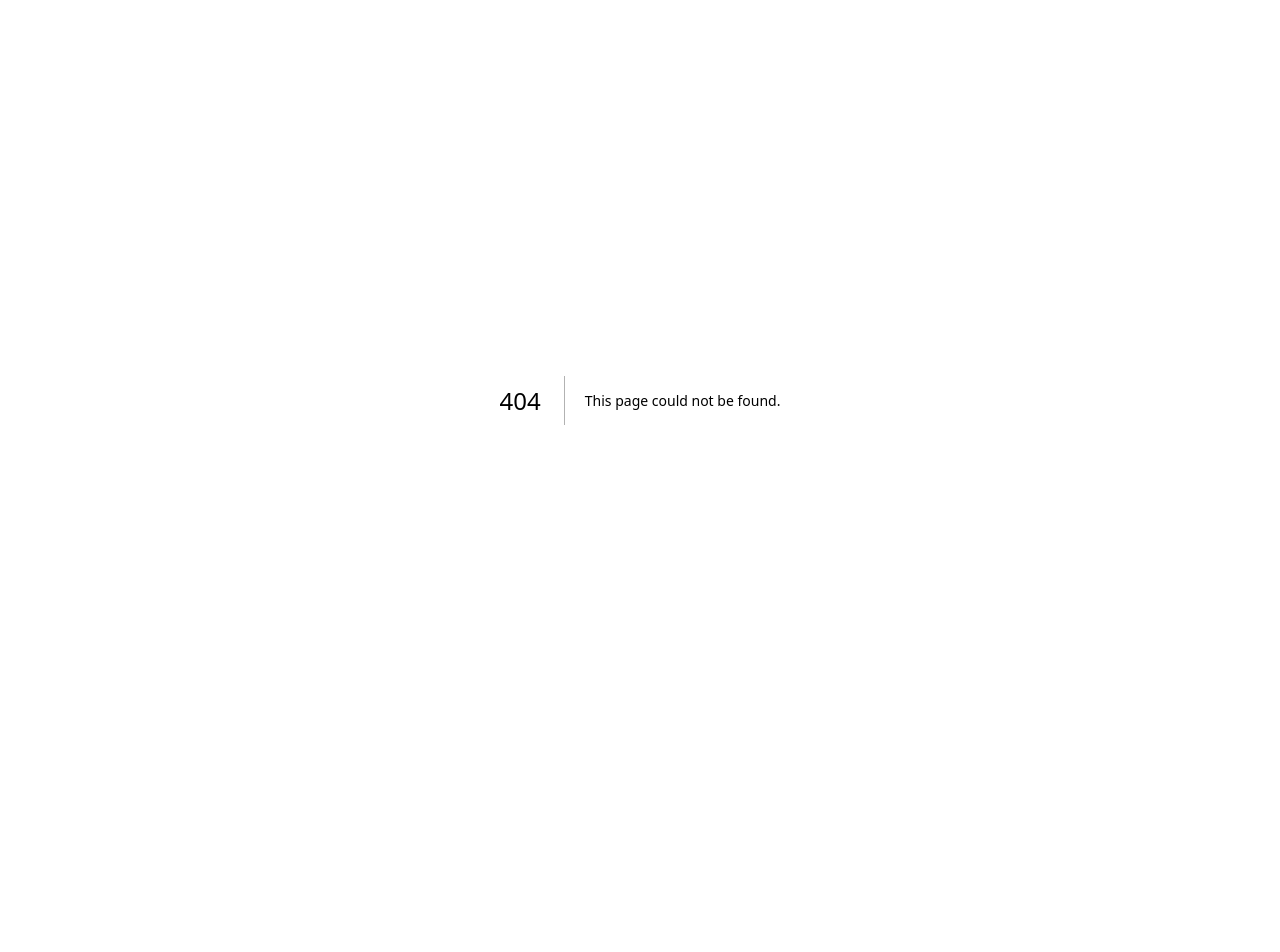
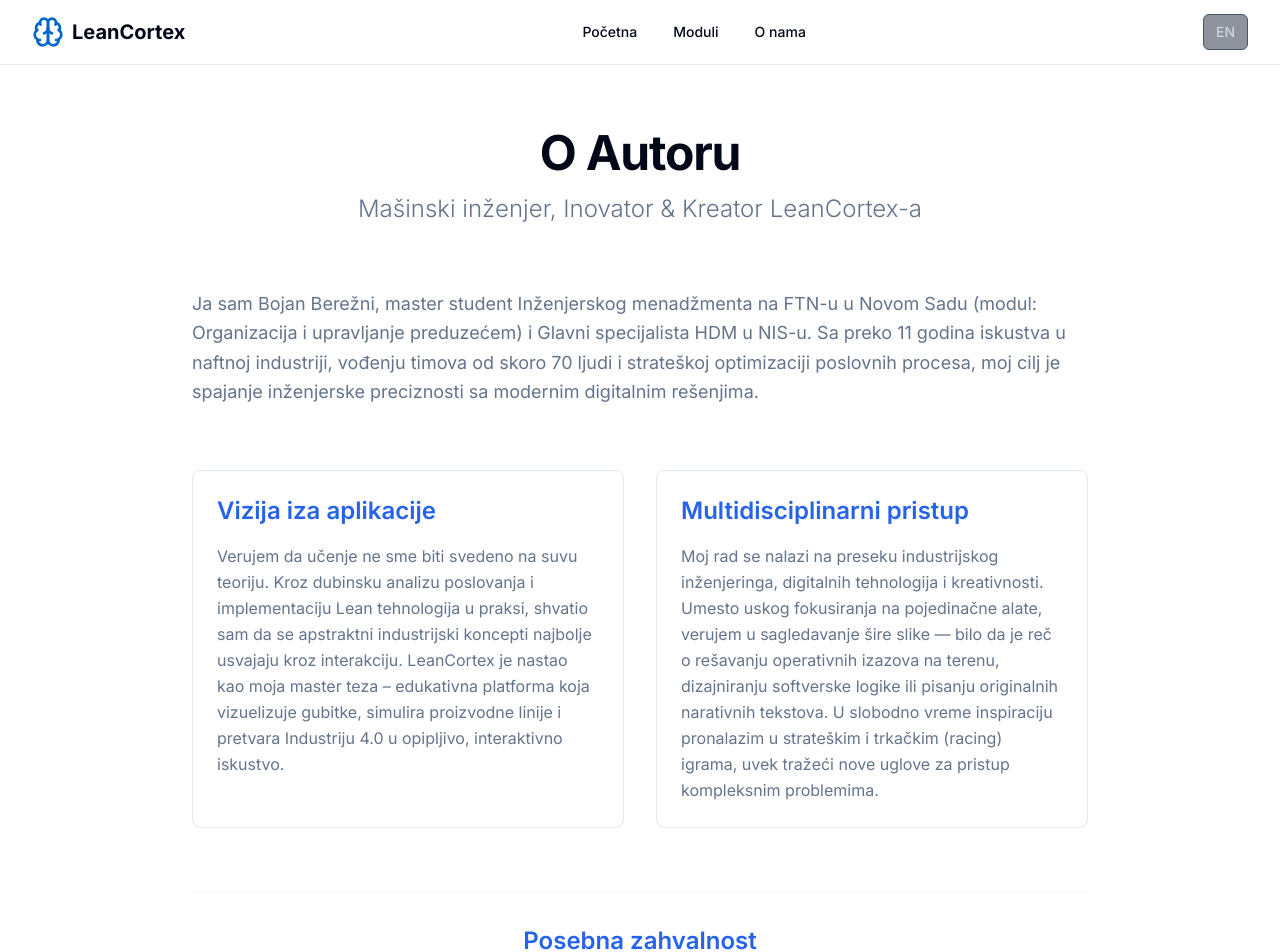
Before and after one commit to BBerezni/LeanCortex, a Next.js app: page /o-nama in a window 1280 px wide. Before the commit this address had no page. Shown: the top 952 px of the page. Before the commit the page ends 800 px from the top, so only its background shows below. Built offline with nearby package versions, Linux system fonts and the light colour scheme.

Commit message:
feat(o-nama): add personal 'About' page with professional bio, vision, and dedication, and update module count on landing page

```diff
--- /dev/null
+++ b/src/app/o-nama/page.tsx
@@ -0,0 +1,93 @@
+'use client';
+
+import { MainLayout } from '@/components/layout/main-layout';
+import { useLanguage } from '@/context/LanguageContext';
+
+const content = {
+  sr: {
+    pageTitle: 'O Autoru',
+    role: 'Mašinski inženjer, Inovator & Kreator LeanCortex-a',
+    intro: 'Ja sam Bojan Berežni, master student Inženjerskog menadžmenta na FTN-u u Novom Sadu (modul: Organizacija i upravljanje preduzećem) i Glavni specijalista HDM u NIS-u. Sa preko 11 godina iskustva u naftnoj industriji, vođenju timova od skoro 70 ljudi i strateškoj optimizaciji poslovnih procesa, moj cilj je spajanje inženjerske preciznosti sa modernim digitalnim rešenjima.',
+    visionTitle: 'Vizija iza aplikacije',
+    visionText: 'Verujem da učenje ne sme biti svedeno na suvu teoriju. Kroz dubinsku analizu poslovanja i implementaciju Lean tehnologija u praksi, shvatio sam da se apstraktni industrijski koncepti najbolje usvajaju kroz interakciju. LeanCortex je nastao kao moja master teza – edukativna platforma koja vizuelizuje gubitke, simulira proizvodne linije i pretvara Industriju 4.0 u opipljivo, interaktivno iskustvo.',
+    skillsTitle: 'Multidisciplinarni pristup',
+    skillsText: 'Moj rad se nalazi na preseku industrijskog inženjeringa, digitalnih tehnologija i kreativnosti. Umesto uskog fokusiranja na pojedinačne alate, verujem u sagledavanje šire slike — bilo da je reč o rešavanju operativnih izazova na terenu, dizajniranju softverske logike ili pisanju originalnih narativnih tekstova. U slobodno vreme inspiraciju pronalazim u strateškim i trkačkim (racing) igrama, uvek tražeći nove uglove za pristup kompleksnim problemima.',
+    dedicationTitle: 'Posebna zahvalnost',
+    dedicationText: 'Ovaj projekat nosi moje ime, ali iza njega stoji neizmerna podrška moje supruge Sanje. Hvala joj što je bila moj oslonac i vetar u leđa tokom svih neprospavanih noći koje sam balansirao između NIS-a, ispita na FTN-u i kucanja koda za LeanCortex, dok su naše dve devojčice spavale i sanjale u susednoj sobi.',
+  },
+  en: {
+    pageTitle: 'About the Author',
+    role: 'Mechanical Engineer, Innovator & Creator of LeanCortex',
+    intro: "I'm Bojan Berežni, a Master's student in Engineering Management (module: Organization and Enterprise Management) at FTN Novi Sad and a Lead Well Testing Specialist at NIS. With over 11 years of experience in the oil and gas industry, managing large teams, and driving strategic business process optimization, my goal is to bridge engineering precision with modern digital solutions.",
+    visionTitle: 'The Vision',
+    visionText: 'I believe learning shouldn\'t be confined to dry theory. Through deep business analysis and hands-on Lean implementation, I realized that abstract industrial concepts are best absorbed through interaction. LeanCortex was born as my Master\'s thesis—an educational platform that visualizes waste, simulates production lines, and turns Industry 4.0 into a tangible, interactive experience.',
+    skillsTitle: 'Multidisciplinary Approach',
+    skillsText: 'My work sits at a unique intersection of industrial engineering, digital technologies, and creativity. Rather than focusing narrowly on individual tools, I believe in seeing the bigger picture—whether it\'s solving complex field operations, designing software logic, or creative storytelling. In my free time, I find inspiration in strategic and racing games, always seeking creative ways to approach challenges.',
+    dedicationTitle: 'Special Thanks',
+    dedicationText: 'While this project bears my name, it was built on the immense support of my wife, Sanja. Thank you for being my rock and for your unwavering patience through all the sleepless nights balanced between my job at NIS, Master\'s studies, and building LeanCortex, while our two little girls were dreaming in the next room.',
+  },
+};
+
+export default function AboutPage() {
+  const { language } = useLanguage();
+  const t = content[language];
+
+  return (
+    <MainLayout>
+      <div className="min-h-screen bg-background text-foreground py-16 px-4 sm:px-6 lg:px-8">
+        <div className="max-w-4xl mx-auto">
+          {/* Header */}
+          <header className="text-center mb-16">
+            <h1 className="text-4xl sm:text-5xl font-bold mb-4 tracking-tight">
+              {t.pageTitle}
+            </h1>
+            <p className="text-xl sm:text-2xl text-muted-foreground font-light">
+              {t.role}
+            </p>
+          </header>
+
+          {/* Intro */}
+          <section className="mb-16">
+            <p className="text-lg leading-relaxed text-muted-foreground">
+              {t.intro}
+            </p>
+          </section>
+
+          {/* Two-column grid */}
+          <div className="grid md:grid-cols-2 gap-8 mb-16">
+            {/* Vision */}
+            <section className="bg-card/50 rounded-lg p-6 border border-border">
+              <h2 className="text-2xl font-semibold mb-4 text-primary">
+                {t.visionTitle}
+              </h2>
+              <p className="text-base leading-relaxed text-muted-foreground">
+                {t.visionText}
+              </p>
+            </section>
+
+            {/* Skills */}
+            <section className="bg-card/50 rounded-lg p-6 border border-border">
+              <h2 className="text-2xl font-semibold mb-4 text-primary">
+                {t.skillsTitle}
+              </h2>
+              <p className="text-base leading-relaxed text-muted-foreground">
+                {t.skillsText}
+              </p>
+            </section>
+          </div>
+
+          {/* Dedication */}
+          <hr className="border-border/30 mb-8" />
+          <section className="text-center">
+            <h2 className="text-2xl font-semibold mb-4 text-primary">
+              {t.dedicationTitle}
+            </h2>
+            <p className="text-lg italic text-muted-foreground max-w-3xl mx-auto leading-relaxed">
+              {t.dedicationText}
+            </p>
+          </section>
+        </div>
+      </div>
+    </MainLayout>
+  );
+}
--- a/src/components/sections/hero-section.tsx
+++ b/src/components/sections/hero-section.tsx
@@ -17,7 +17,7 @@ const heroTranslations = {
     gamification: 'Gejmifikacija',
     gamificationDesc: 'Elementi igre i simulacije stvarnih industrijskih problema za lakše pamćenje.',
     completeness: 'Kompletnost',
-    completenessDesc: 'Obuhvaćeno svih 7 ključnih Lean alata na jednom mestu.'
+    completenessDesc: 'Obuhvaćeno svih 9 ključnih Lean modula na jednom mestu.'
   },
   en: {
     title: 'LeanCortex — Interactive Platform for Lean Technology Education and Simulation',
@@ -28,7 +28,7 @@ const heroTranslations = {
     gamification: 'Gamification',
     gamificationDesc: 'Game elements and simulation of real industrial problems for easier retention.',
     completeness: 'Completeness',
-    completenessDesc: 'All 7 key Lean tools covered in one place.'
+    completenessDesc: 'All 9 key Lean modules covered in one place.'
   }
 }
 
```
